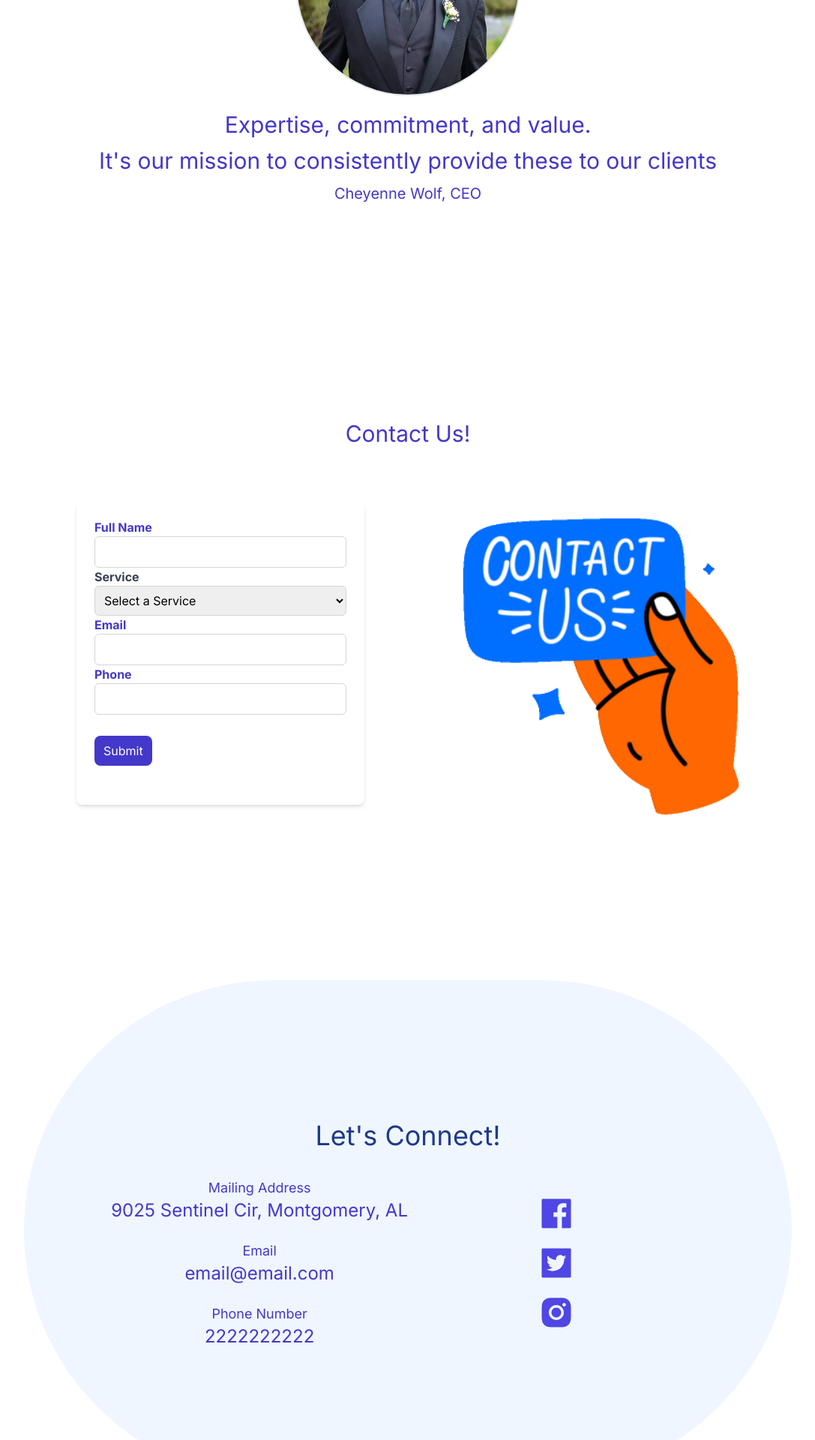
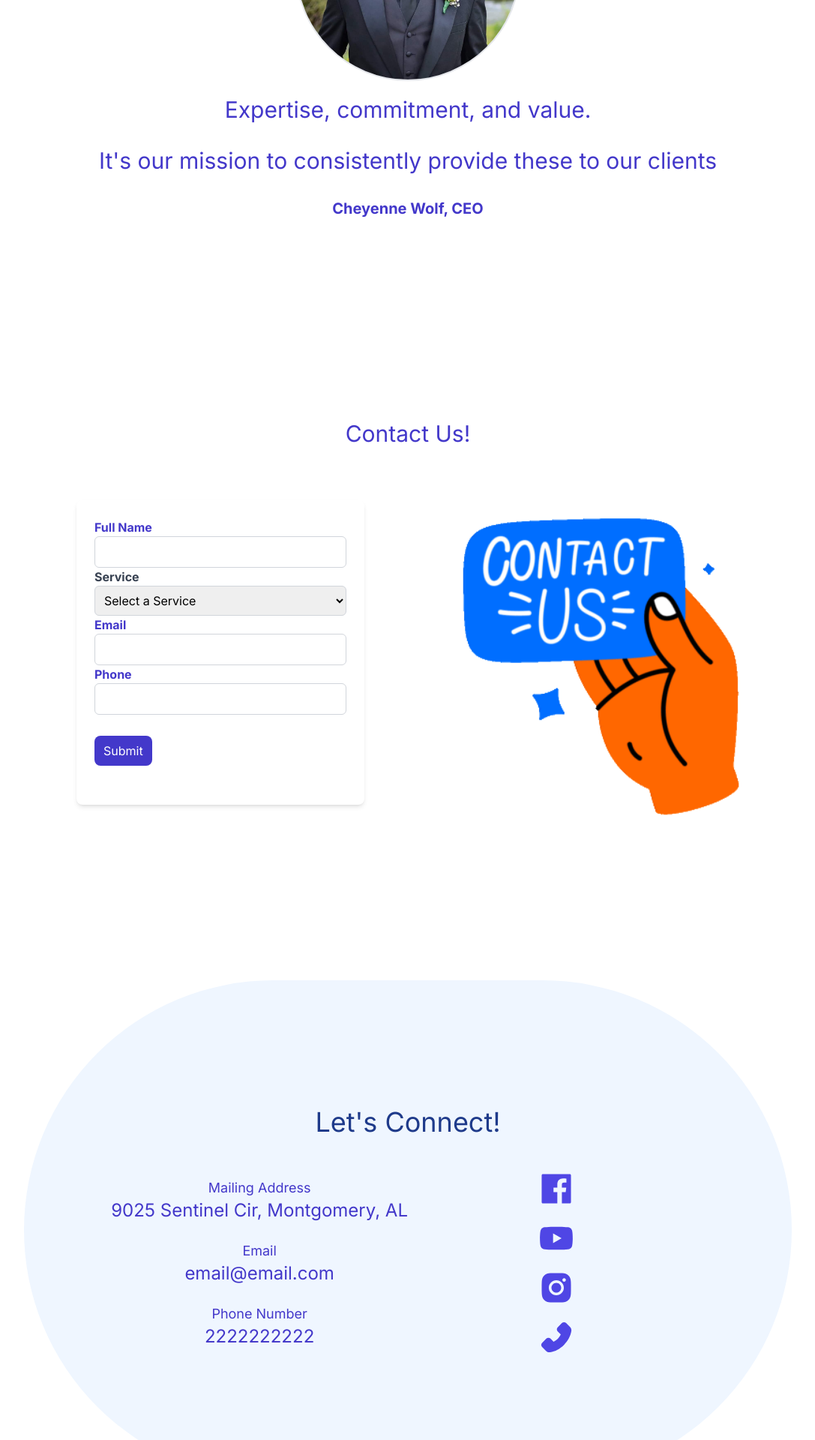
Before and after one commit to SushantChhetry/skywalkair-drones, a Next.js app in the folder skywalkair-website/: page / in a window 1280 px wide. Shown: the part 3680-5600 px from the top of the page at 75% size, without its empty margins (96-1183 px from the left). Built offline with nearby package versions, Linux system fonts and the light colour scheme.

Commit message:
Updated CEO page to be more responsive

```diff
--- a/skywalkair-website/app/ceo/page.tsx
+++ b/skywalkair-website/app/ceo/page.tsx
@@ -3,8 +3,8 @@ import Image from "next/image";
 
 const CEO = () => {
   return (
-    <div className=" h-screen flex flex-col justify-center items-center">
-      <div className=" w-screen max-w-5xl  h-4/6 my-4 flex flex-col justify-center items-center">
+    <div className=" h-screen flex flex-col justify-center items-center text-center">
+      <div className=" w-screen md:max-w-5xl  max-w-3xl h-4/6 my-4 flex flex-col justify-center items-center">
         <Image
           src="/CEO.jpg"
           alt="ceo"
@@ -12,14 +12,16 @@ const CEO = () => {
           height={300}
           className="rounded-full border-2 my-5 transition ease-in-out delay-150 hover:-translate-y-1 hover:scale-110"
         />
-        <p className=" text-indigo-700 text-3xl ">
+        <p className=" text-indigo-700 md:text-3xl text-2xl mx-8">
           Expertise, commitment, and value.
         </p>
 
-        <p className=" text-indigo-700 text-3xl my-3">
+        <p className=" text-indigo-700  md:text-3xl text-2xl m-8">
           It&apos;s our mission to consistently provide these to our clients
         </p>
-        <h1 className="text-indigo-700 text-xl">Cheyenne Wolf, CEO</h1>
+        <h1 className="text-indigo-700 text-xl font-bold">
+          Cheyenne Wolf, CEO
+        </h1>
       </div>
     </div>
   );
--- a/skywalkair-website/app/components/Footer.tsx
+++ b/skywalkair-website/app/components/Footer.tsx
@@ -9,9 +9,10 @@ import {
 
 const Footer = () => {
   const urls = {
-    facebook: "https://www.google.com/",
-    instagram: "https://www.google.com/",
-    youtube: "https://www.google.com/",
+    facebook: "https://www.facebook.com/profile.php?id=61550085816051&sk=about",
+    instagram:
+      "https://instagram.com/skywalkairal?utm_source=qr&igshid=ZDc4ODBmNjlmNQ%3D%3D",
+    youtube: "https://youtube.com/@SkywalkAIR?feature=share7",
     phone: "2562253874",
   };
 
--- a/skywalkair-website/app/social/pages.tsx
+++ b/skywalkair-website/app/social/pages.tsx
@@ -1,7 +1,8 @@
 import React from "react";
 import {
   AiFillFacebook,
-  AiFillTwitterSquare,
+  AiFillYoutube,
+  AiFillPhone,
   AiFillInstagram,
 } from "react-icons/ai";
 
@@ -9,9 +10,10 @@ import Link from "next/link";
 
 const Social = () => {
   const urls = {
-    facebook: "https://www.google.com/",
-    instagram: "https://www.google.com/",
-    youtube: "https://www.google.com/",
+    facebook: "https://www.facebook.com/profile.php?id=61550085816051&sk=about",
+    instagram:
+      "https://instagram.com/skywalkairal?utm_source=qr&igshid=ZDc4ODBmNjlmNQ%3D%3D",
+    youtube: "https://youtube.com/@SkywalkAIR?feature=share7",
     phone: "2562253874",
     email: "email@emai.com",
   };
@@ -47,13 +49,20 @@ const Social = () => {
               />
             </Link>
             <Link href={urls.facebook} target="_blank">
-              <AiFillTwitterSquare
+              <AiFillYoutube
                 className=" text-indigo-600 hover:text-indigo-300 my-2"
                 size={50}
               />
             </Link>
             <Link href={urls.facebook} target="_blank">
               <AiFillInstagram
+                className=" text-indigo-600 hover:text-indigo-300 my-2"
+                size={50}
+              />
+            </Link>
+
+            <Link href={`tel: ${urls.phone}`}>
+              <AiFillPhone
                 className=" text-indigo-600 hover:text-indigo-300 my-2"
                 size={50}
               />
```
